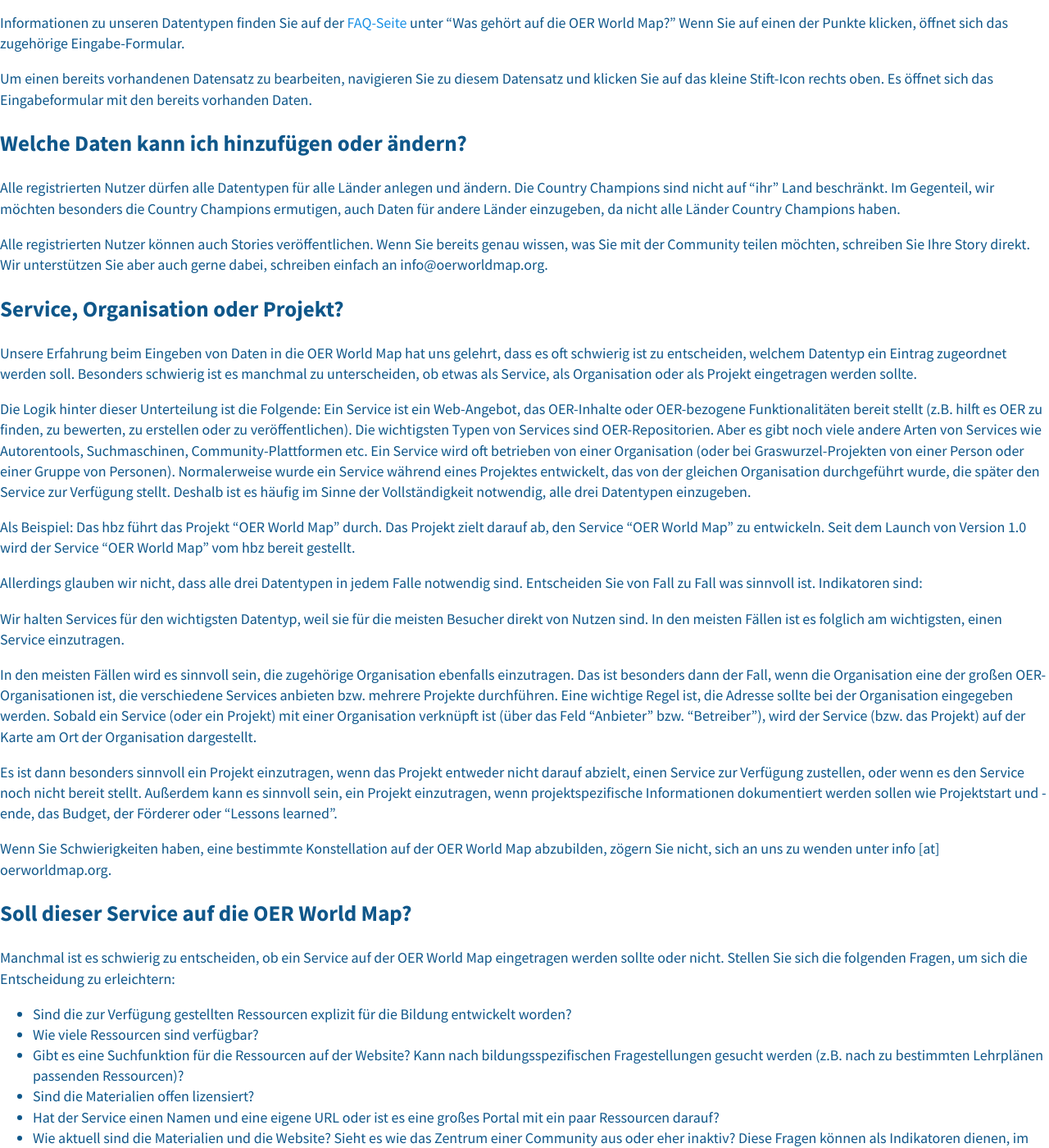
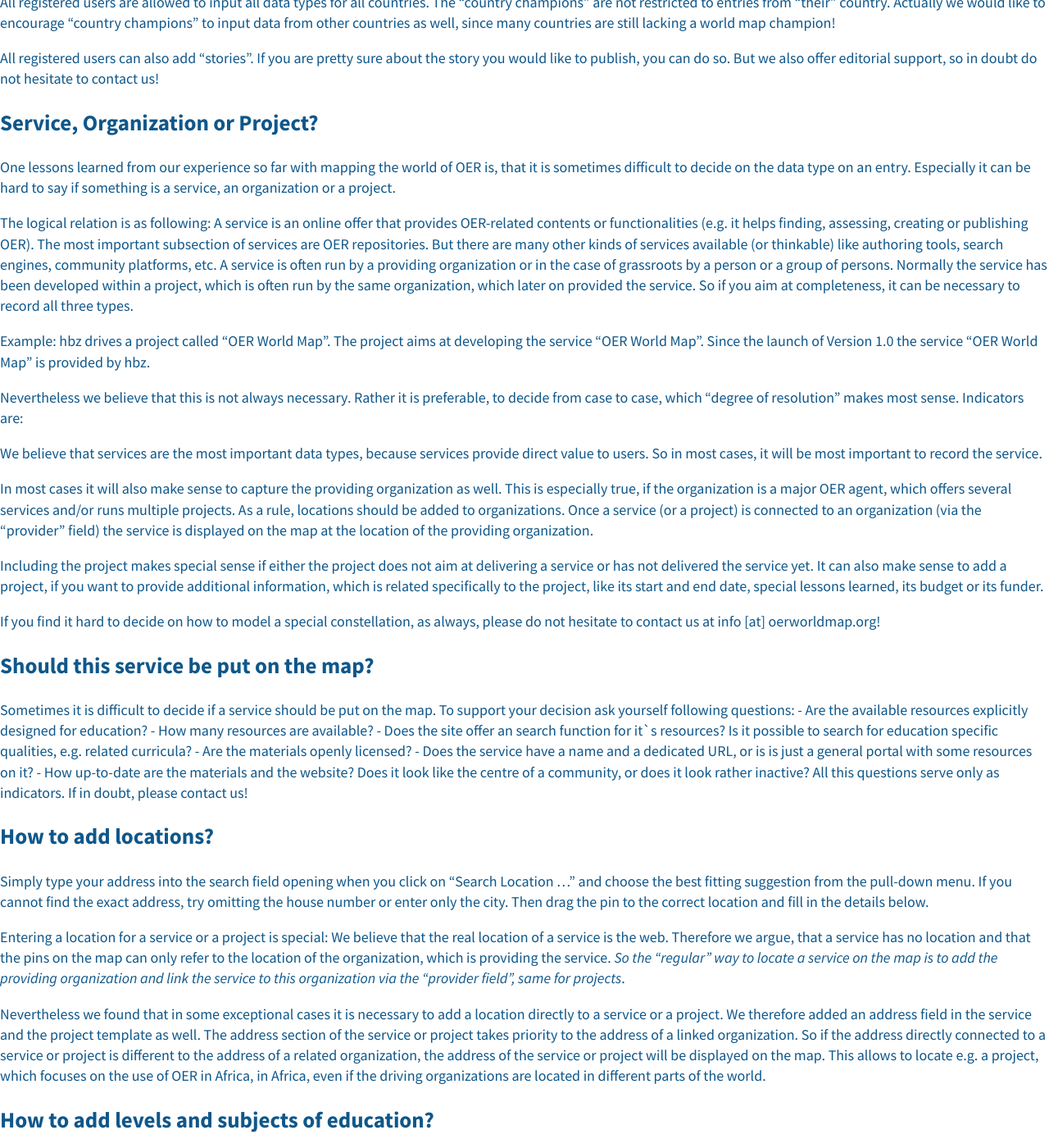
Before and after one commit to hbz/oerworldmap-ui, a Jekyll site: the page built from docs/editorsFAQ.de.md, in a window 1280 px wide and 1400 px high, scrolled down 745 px. Shown: the whole window at 82% size. Built offline with Jekyll 4.4.1, drawn with Linux system fonts in a browser that asks for light colours; nearby versions of some CDN libraries; comment, search, counter and statistics services are not loaded; a style sheet for code colours, icons or effects is not loaded; some of the changed text lies outside the part shown.

```diff
--- a/docs/editorsFAQ.de.md
+++ b/docs/editorsFAQ.de.md
@@ -1,78 +1,76 @@
 ---
-title: FAQs für OER World Map Editoren
+title: FAQ
 layout: page
 class: faq
 ---
+# FAQs for OER World Map editors
 
-# FAQs für OER World Map Editoren
+## How do I log in?
 
-## Wie logge ich mich ein?
-Um sich zu registrieren und später einzuloggen verwenden Sie den Login-Button oben rechts. Bitte registrieren Sie sich und wählen Sie ein Passwort. Ihr Nutzername beim Login ist die Mail-Adresse, mit der Sie sich registriert haben. Wenn Sie registriert sind, haben Sie automatisch Schreibrechte auf der OER World Map.
+Please register and choose a personal password. The registration and login mask can be found in the upper right corner of the screen. The registration includes getting editing rights for the OER World Map.
 
-## Was muss ich beachten, bevor ich neue Daten eingebe?
-Bevor Sie neue Daten eingeben, prüfen Sie bitte, ob der Eintrag, den Sie anlegen möchten, auf der OER World Map bereits vorhanden ist. Verwenden Sie dazu bitte die Suchfunktion der Map.
+## What do I have to consider before I enter new data?
 
-## Wie kann ich Einträge hinzufügen oder verändern?
-Sobald Sie eingeloggt sind, sehen Sie links oben eine orangene Schaltfläche mit einem Plus-Zeichen darauf. Wenn Sie auf diese Schaltfläche klicken, öffnet sich ein Menü, über das Sie die folgenden Datentypen eingeben können:
-- Organisation
-- Service
-- Projekt
-- Story
-- Veranstaltung
-- Veröffentlichung
-- Tool
+Before you enter new data, please make sure, that the data set is not yet included in the world map. In order to do so, please use the search function of the world map.
 
-Informationen zu unseren Datentypen finden Sie auf der [FAQ-Seite](https://oerworldmap.org/FAQ) unter "Was gehört auf die OER World Map?" Wenn Sie auf einen der Punkte klicken, öffnet sich das zugehörige Eingabe-Formular.
+## How can I add or modify entries?
 
-Um einen bereits vorhandenen Datensatz zu bearbeiten, navigieren Sie zu diesem Datensatz und klicken Sie auf das kleine Stift-Icon rechts oben. Es öffnet sich das Eingabeformular mit den bereits vorhanden Daten.
+As soon as you are logged in you can see a small orange button in the left upper corner with a plus sign on it. Clicking on it opens a pull down menu, which allows you to add following data types: - Add Organization - Add Service - Add Project - Add Story - Add Event - Add Publication - Add Tool
 
-## Welche Daten kann ich hinzufügen oder ändern?
-Alle registrierten Nutzer dürfen alle Datentypen für alle Länder anlegen und ändern. Die Country Champions sind nicht auf "ihr" Land beschränkt. Im Gegenteil, wir möchten besonders die Country Champions ermutigen, auch Daten für andere Länder einzugeben, da nicht alle Länder Country Champions haben.
+More information on our data types can be found on the [FAQ page](https://oerworldmap.org/FAQ) under "What belongs on the OER World Map?"
 
-Alle registrierten Nutzer können auch Stories veröffentlichen. Wenn Sie bereits genau wissen, was Sie mit der Community teilen möchten, schreiben Sie Ihre Story direkt. Wir unterstützen Sie aber auch gerne dabei, schreiben einfach an info@oerworldmap.org.
+Clicking on one of the fields will open the corresponding template. After entering the data, please make sure that you click on "save data" at the lower end of the template.
 
-## Service, Organisation oder Projekt?
-Unsere Erfahrung beim Eingeben von Daten in die OER World Map hat uns gelehrt, dass es oft schwierig ist zu entscheiden, welchem Datentyp ein Eintrag zugeordnet werden soll. Besonders schwierig ist es manchmal zu unterscheiden, ob etwas als Service, als Organisation oder als Projekt eingetragen werden sollte.
+In order to modify an existing data set, please navigate to the data set and click on the pen icon in the upper right.
 
-Die Logik hinter dieser Unterteilung ist die Folgende: Ein Service ist ein Web-Angebot, das OER-Inhalte oder OER-bezogene Funktionalitäten bereit stellt (z.B. hilft es OER zu finden, zu bewerten, zu erstellen oder zu veröffentlichen). Die wichtigsten Typen von Services sind OER-Repositorien. Aber es gibt noch viele andere Arten von Services wie Autorentools, Suchmaschinen, Community-Plattformen etc. Ein Service wird oft betrieben von einer Organisation (oder bei Graswurzel-Projekten von einer Person oder einer Gruppe von Personen). Normalerweise wurde ein Service während eines Projektes entwickelt, das von der gleichen Organisation durchgeführt wurde, die später den Service zur Verfügung stellt. Deshalb ist es häufig im Sinne der Vollständigkeit notwendig, alle drei Datentypen einzugeben.
+## Which data can I add or modify?
 
-Als Beispiel: Das hbz führt das Projekt "OER World Map" durch. Das Projekt zielt darauf ab, den Service "OER World Map" zu entwickeln. Seit dem Launch von Version 1.0 wird der Service "OER World Map" vom hbz bereit gestellt.
+All registered users are allowed to input all data types for all countries. The "country champions" are not restricted to entries from "their" country. Actually we would like to encourage "country champions" to input data from other countries as well, since many countries are still lacking a world map champion!
 
-Allerdings glauben wir nicht, dass alle drei Datentypen in jedem Falle notwendig sind. Entscheiden Sie von Fall zu Fall was sinnvoll ist. Indikatoren sind:
+All registered users can also add "stories". If you are pretty sure about the story you would like to publish, you can do so. But we also offer editorial support, so in doubt do not hesitate to contact us!
 
-Wir halten Services für den wichtigsten Datentyp, weil sie für die meisten Besucher direkt von Nutzen sind. In den meisten Fällen ist es folglich am wichtigsten, einen Service einzutragen.
+## Service, Organization or Project?
 
-In den meisten Fällen wird es sinnvoll sein, die zugehörige Organisation ebenfalls einzutragen. Das ist besonders dann der Fall, wenn die Organisation eine der großen OER-Organisationen ist, die verschiedene Services anbieten bzw. mehrere Projekte durchführen. Eine wichtige Regel ist, die Adresse sollte bei der Organisation eingegeben werden. Sobald ein Service (oder ein Projekt) mit einer Organisation verknüpft ist (über das Feld "Anbieter" bzw. "Betreiber"), wird der Service (bzw. das Projekt) auf der Karte am Ort der Organisation dargestellt.
+One lessons learned from our experience so far with mapping the world of OER is, that it is sometimes difficult to decide on the data type on an entry. Especially it can be hard to say if something is a service, an organization or a project.
 
-Es ist dann besonders sinnvoll ein Projekt einzutragen, wenn das Projekt entweder nicht darauf abzielt, einen Service zur Verfügung zustellen, oder wenn es den Service noch nicht bereit stellt. Außerdem kann es sinnvoll sein, ein Projekt einzutragen, wenn projektspezifische Informationen dokumentiert werden sollen wie Projektstart und -ende, das Budget, der Förderer oder "Lessons learned".
+The logical relation is as following: A service is an online offer that provides OER-related contents or functionalities (e.g. it helps finding, assessing, creating or publishing OER). The most important subsection of services are OER repositories. But there are many other kinds of services available (or thinkable) like authoring tools, search engines, community platforms, etc. A service is often run by a providing organization or in the case of grassroots by a person or a group of persons. Normally the service has been developed within a project, which is often run by the same organization, which later on provided the service. So if you aim at completeness, it can be necessary to record all three types.
 
-Wenn Sie Schwierigkeiten haben, eine bestimmte Konstellation auf der OER World Map abzubilden, zögern Sie nicht, sich an uns zu wenden unter info [at] oerworldmap.org.
+Example: hbz drives a project called "OER World Map". The project aims at developing the service "OER World Map". Since the launch of Version 1.0 the service "OER World Map" is provided by hbz.
 
-## Soll dieser Service auf die OER World Map?
-Manchmal ist es schwierig zu entscheiden, ob ein Service auf der OER World Map eingetragen werden sollte oder nicht. Stellen Sie sich die folgenden Fragen, um sich die Entscheidung zu erleichtern:
-- Sind die zur Verfügung gestellten Ressourcen explizit für die Bildung entwickelt worden?
-- Wie viele Ressourcen sind verfügbar?
-- Gibt es eine Suchfunktion für die Ressourcen auf der Website? Kann nach bildungsspezifischen Fragestellungen gesucht werden (z.B. nach zu bestimmten Lehrplänen passenden Ressourcen)?
-- Sind die Materialien offen lizensiert?
-- Hat der Service einen Namen und eine eigene URL oder ist es eine großes Portal mit ein paar Ressourcen darauf?
-- Wie aktuell sind die Materialien und die Website? Sieht es wie das Zentrum einer Community aus oder eher inaktiv?
-Diese Fragen können als Indikatoren dienen, im Zweifel, nehmen Sie Kontakt zu uns auf.
+Nevertheless we believe that this is not always necessary. Rather it is preferable, to decide from case to case, which "degree of resolution" makes most sense. Indicators are:
 
-## Wie ordne ich den Einträgen einen Ort auf der Karte zu?
-Tippen Sie die Adresse in das Feld ein, das sich öffnet, wenn Sie auf "Adresse eingeben" klicken, und wählen Sie den am besten passenden Vorschlag. Wenn die exakte Adresse nicht vorgeschlagen wird, lassen Sie die Hausnummer aus oder geben Sie nur die Stadt ein. Anschließend können Sie den Pin auf der kleinen Karte an die richtige Stelle verschieben und die Adressangaben unter der Karte vervollständigen.
+We believe that services are the most important data types, because services provide direct value to users. So in most cases, it will be most important to record the service.
 
-Services und Projekten einen Ort zuordnen, geht anders: Unserer Meinung nach ist der Ort von Services eigentlich im Web. Deshalb sagen wir, dass einem Service selbst kein Ort zugewiesen werden kann. Der Punkt auf der Karte kann sich nur auf die Organisation beziehen, die den Service zur Verfügung stellt. *Der korrekte Weg einem Service (bzw. einem Projekt) einen Ort auf der Karte zuzuweisen, ist folglich die zugehörige Organisation hinzuzufügen und den Service mit der Organisation über das "Anbieter"-Feld zu verlinken (bzw. das Projekt über das "Betreiber"-Feld).*
+In most cases it will also make sense to capture the providing organization as well. This is especially true, if the organization is a major OER agent, which offers several services and/or runs multiple projects. As a rule, locations should be added to organizations. Once a service (or a project) is connected to an organization (via the "provider" field) the service is displayed on the map at the location of the providing organization.
 
-Allerdings kann es in einigen Ausnahmefällen notwendig sein, die Adresse doch direkt einem Service oder einem Projekt zuzuordnen, dafür gibt es das Adressfeld auch in den Eingabeformularen von Services und Projekten. Wenn dort eine Adresse eingetragen ist, wird diese anstelle der Adresse der zugehörigen Organisation für die Platzierung auf der Karte verwendet. Auf diese Weise kann z. B. ein Projekt, das sich mit OER in Afrika beschäftigt, auf der Karte in Afrika angezeigt weren, obwohl sich die durchführende Organisation in einem anderen Teil der Welt befindet.
+Including the project makes special sense if either the project does not aim at delivering a service or has not delivered the service yet. It can also make sense to add a project, if you want to provide additional information, which is related specifically to the project, like its start and end date, special lessons learned, its budget or its funder.
 
-## Wie füge ich Fächer und Bildungsstufen hinzu?
-Da es sich bei der OER World Map um eine Weltkarte handelt, verwenden wir die internationalen Standards (ISCED) der UNESCO zu Fächern und Bildungsstufen. Damit sollten alle Nutzer schnell finden, was sie suchen. ISCED ist allerdings für die Beschreibung eines Service relativ komplex. Es kann sehr aufwendig sein, Fächer und Bildungsstufen für Services einzutragen, besonders wenn diese Materialien für viele verschiedene Bereiche anbieten. In diesem Fall kann es sinnvoll sein, sich auf die erste Ebene zu beschränken und die folgenden Ebenen auszulassen. [Weiterführende Informationen zu ISCED](http://www.uis.unesco.org/Education/Pages/international-standard-classification-of-education.aspx).
+If you find it hard to decide on how to model a special constellation, as always, please do not hesitate to contact us at info [at] oerworldmap.org!
 
-## Wie kann ich Texte formatieren?
-Die Beschreibungen für Organisationen, Projekte und Services können ebenso wie Teaser und Text von Storys mit HTML-Tags oder über die Markdown-Syntax formatiert werden.
+## Should this service be put on the map?
 
-## Wie kann ich dem Entwickler-Team Feedback geben?
-Wenn Sie bei Github registriert sind, können Sie Feedback geben, indem sie ein Ticket öffnen unter https://github.com/hbz/oerworldmap/issues/new. Oder Sie schicken uns ihr Feedback an info [at] oerworldmap.org.
+Sometimes it is difficult to decide if a service should be put on the map. To support your decision ask yourself following questions: - Are the available resources explicitly designed for education? - How many resources are available? - Does the site offer an search function for it`s resources? Is it possible to search for education specific qualities, e.g. related curricula? - Are the materials openly licensed? - Does the service have a name and a dedicated URL, or is is just a general portal with some resources on it? - How up-to-date are the materials and the website? Does it look like the centre of a community, or does it look rather inactive? All this questions serve only as indicators. If in doubt, please contact us!
 
-## Wie kann ich Einträge löschen?
-Im Moment können Nutzer keine Einträge löschen. Wenn Sie aus Versehen einen Datensatz angelegt haben und ihn löschen wollen, schicken Sie uns eine Mail an info [at]oerworldmap[dot]org.
+## How to add locations?
+
+Simply type your address into the search field opening when you click on “Search Location …” and choose the best fitting suggestion from the pull-down menu. If you cannot find the exact address, try omitting the house number or enter only the city. Then drag the pin to the correct location and fill in the details below.
+
+Entering a location for a service or a project is special: We believe that the real location of a service is the web. Therefore we argue, that a service has no location and that the pins on the map can only refer to the location of the organization, which is providing the service. *So the "regular" way to locate a service on the map is to add the providing organization and link the service to this organization via the "provider field", same for projects*.
+
+Nevertheless we found that in some exceptional cases it is necessary to add a location directly to a service or a project. We therefore added an address field in the service and the project template as well. The address section of the service or project takes priority to the address of a linked organization. So if the address directly connected to a service or project is different to the address of a related organization, the address of the service or project will be displayed on the map. This allows to locate e.g. a project, which focuses on the use of OER in Africa, in Africa, even if the driving organizations are located in different parts of the world.
+
+## How to add levels and subjects of education?
+
+We are using ISCED levels and ISCED based fields of education to describe services. We believe that this will make it much easier for users to find the contents they need. Nevertheless it has to be admitted, that ISCED is a science of its own. Deciding on the levels and especially on the subjects of education can be time-consuming, especially if you are recording a service, which provides resources from different educational fields. In this case it can be helpful to start with the top level of the hierarchy, leaving out level 2-4. [More information on ISCED can be found here](http://www.uis.unesco.org/Education/Pages/international-standard-classification-of-education.aspx).
+
+## How can I include formatting to texts?
+
+The "description" field for organisations, services and projects as well as the "teaser" and "body" field for stories can be formatted using common html tags or markdown syntax.
+
+## How do I provide feedback to the developing team?
+
+If you are registered on Github, you can easily provide feedback by opening an issue at https://github.com/hbz/oerworldmap/issues/new. If you prefer contacting us by mail, we invite you to send your request to info [at] oerworldmap[dot]org.
+
+## How can I delete entries?
+
+At the moment users cannot delete entries. If you created a data set by error and want to delete it, please send us a mail to info [at]oerworldmap[dot]org.
```
